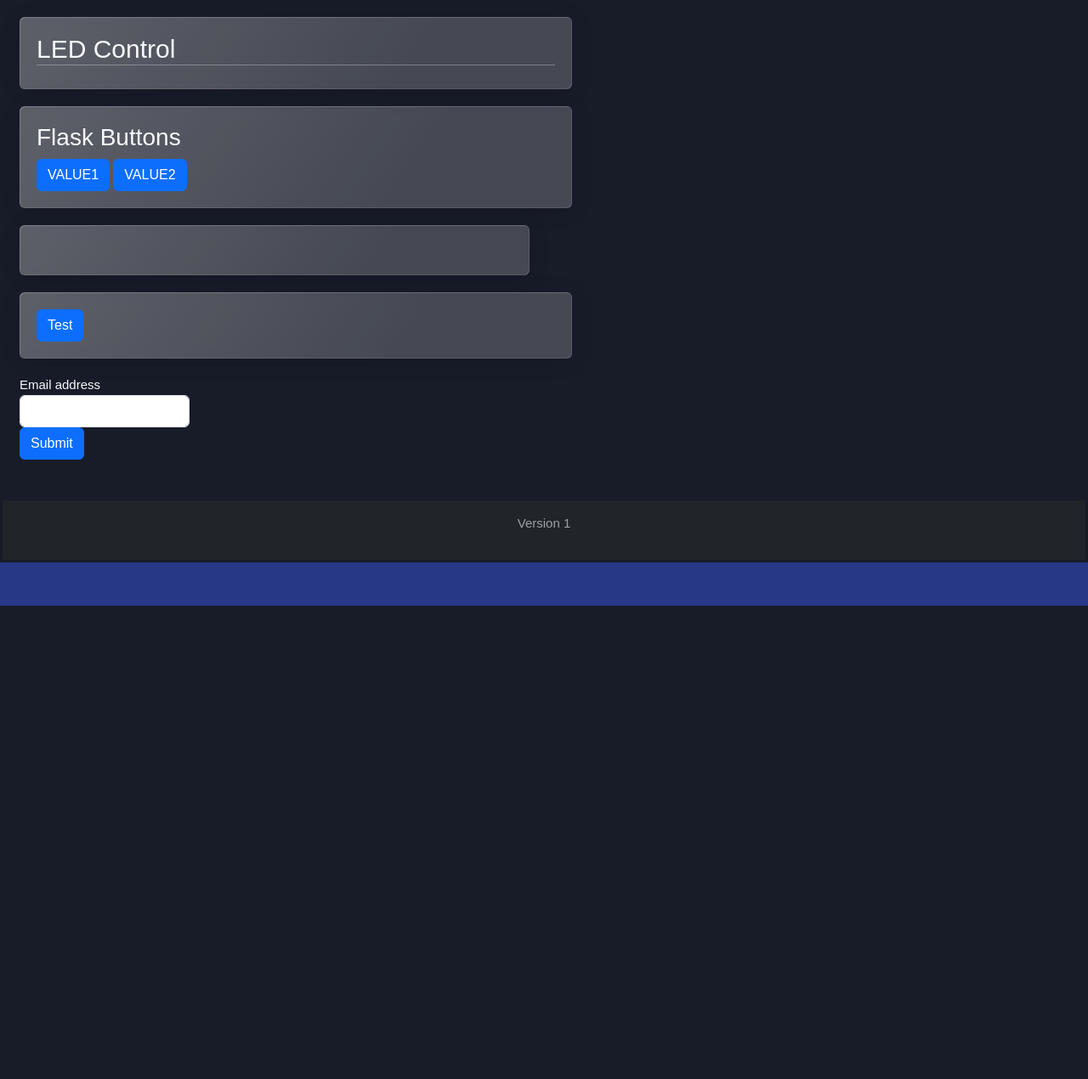
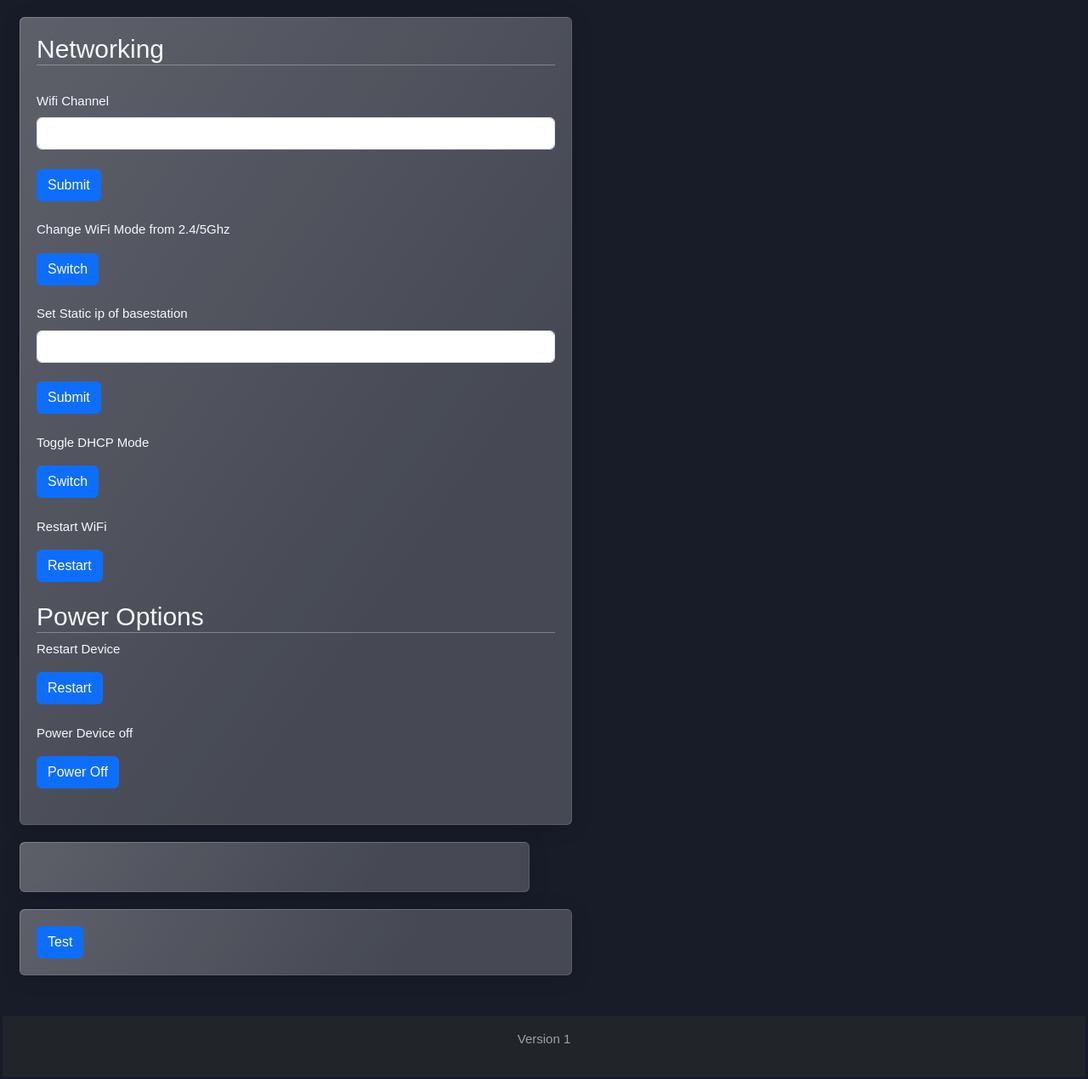
Before and after one commit to NyleMullin/CM3_Ui, a Flask app: template templates/admin.html in a window 1280 px wide. Shown: the part 87-1357 px from the top of the page at 85% size. Before the commit the page ends 800 px from the top, so only its background shows below. Run offline with Flask 3, Linux system fonts and the light colour scheme; the template is opened without the code that fills it: values that come from a table or form of the project are taken from there, others are empty; some libraries are stand-ins or nearby versions.

Commit message:
Refactored the admin page, setting up channel switching modes and system functions triggered via the ui

```diff
--- a/app.py
+++ b/app.py
@@ -8,7 +8,9 @@ Complete project details: https://randomnerdtutorials.com
 '''
 
 import os
+absolute_path = os.path.dirname(__file__)
 import threading
+import subprocess
 from datetime import date, datetime
 import time
 import RPi.GPIO as GPIO
@@ -19,159 +21,116 @@ from wtforms.validators import DataRequired
 app = Flask(__name__)
 app.config['SECRET_KEY'] = "root"
 
-GPIO.setmode(GPIO.BCM)
+# Create a class form for WiFi channel
+class WifiChannelForm(FlaskForm):
+   wifi_input_channel = StringField("Wifi Channel", validators=[DataRequired()])
+   submit = SubmitField("Submit")
 
-# Create a dictionary called pins to store the pin number, name, and pin state:
-pins = {
-   23 : {'name' : 'GPIO 23', 'state' : GPIO.LOW},
-   24 : {'name' : 'GPIO 24', 'state' : GPIO.LOW}
-   }
-
-# Set each pin as an output and make it low:
-for pin in pins:
-   GPIO.setup(pin, GPIO.OUT)
-   GPIO.output(pin, GPIO.LOW)
+# Create a class form for WiFi static ip
+class WifiStaticIp(FlaskForm):
+   wifi_input_ip = StringField("Set Static ip of basestation", validators=[DataRequired()])
+   submit = SubmitField("Submit")
 
 def read_json_file():
-   absolute_path = os.path.dirname(__file__)
    relative_path = "../system/state.json"
    full_path = os.path.join(absolute_path, relative_path)
-   with open(full_path, 'r') as openfile: # reletive path todo
+   with open(full_path, 'r') as openfile:
             # Reading from json file
             json_object = json.load(openfile)
    # return render_template('main.html', jsonfile=json.dumps(json_object["system"]))
    return json.dumps(json_object)
 
-def printloadsofstuff():
+def printloadsofstuff(): # Test function
    i = 0
    while i < 5:
       i += 1
       print("test")
 
-def changeWifiChannel(channel):
+def changeWifiChannel(channel): # Finish
    print("changing wifi channel from '{}' to", channel)
 
-@app.route("/")
+def changeWifiIp(wifi_ip): # Finish
+   print("Setting basestation to a static ip of: ", wifi_ip)
+
+@app.route("/") # Home Page
 def home():
    return render_template('main.html', jsonfile=read_json_file())
 
-@app.route("/admin")
+@app.route("/admin", methods=['GET', 'POST'])
 def main():
-   # For each pin, read the pin state and store it in the pins dictionary:
-   for pin in pins:
-      pins[pin]['state'] = GPIO.input(pin)
-   # Put the pin dictionary into the template data dictionary:
-   templateData = {
-      'pins' : pins
-      }
-   # Pass the template data into the template main.html and return it to the user
+   wifi_input_channel = None
+   wifi_form_channel = WifiChannelForm()
+   wifi_input_ip = None
+   wifi_form_ip = WifiStaticIp()
 
-   return render_template('admin.html', **templateData, jsonfile=read_json_file())
+   if wifi_form_channel.validate_on_submit():
+      wifi_input_channel = wifi_form_channel.wifi_input_channel.data
+      wifi_form_channel.wifi_input_channel.data = ''
+      changeWifiChannel(wifi_input_channel)
 
-# The function below is executed when someone requests a URL with the pin number and action in it:
-@app.route("/<changePin>/<action>")
-def action(changePin, action):
-   # Convert the pin from the URL into an integer:
-   changePin = int(changePin)
-   # Get the device name for the pin being changed:
-   deviceName = pins[changePin]['name']
-   # If the action part of the URL is "on," execute the code indented below:
-   if action == "on":
-      # Set the pin high:
-      GPIO.output(changePin, GPIO.HIGH)
-      # Save the status message to be passed into the template:
-      message = "Turned " + deviceName + " on."
-   if action == "off":
-      GPIO.output(changePin, GPIO.LOW)
-      message = "Turned " + deviceName + " off."
+   if wifi_form_ip.validate_on_submit():
+      wifi_input_ip = wifi_form_ip.wifi_input_ip.data
+      wifi_form_ip.wifi_input_ip.data = ''
+      changeWifiIp(wifi_input_ip)
 
-   # For each pin, read the pin state and store it in the pins dictionary:
-   for pin in pins:
-      pins[pin]['state'] = GPIO.input(pin)
-
-   # Along with the pin dictionary, put the message into the template data dictionary:
-   templateData = {
-      'pins' : pins
-   }
-
-   return render_template('admin.html', **templateData, jsonfile=read_json_file())
-
-# Create a class form
-class NamerForm(FlaskForm):
-   name_input = StringField("What's your name", validators=[DataRequired()])
-   submit = SubmitField("Submit")
-
-# Create a class form
-class WifiForm(FlaskForm):
-   wifi_input = StringField("Wifi Channel", validators=[DataRequired()])
-   submit = SubmitField("Submit")
-
-# Create a name page
-@app.route('/admin2', methods=['GET', 'POST'])
-def name():
-   name_input = None
-   name_form = NamerForm()
-   wifi_input = None
-   wifi_form = WifiForm()
-
-   # validate form
-   if name_form.validate_on_submit():
-      name_input = name_form.name_input.data
-      name_form.name_input.data = ''
-      printloadsofstuff()
-
-   if wifi_form.validate_on_submit():
-      wifi_input = wifi_form.wifi_input.data
-      wifi_form.wifi_input.data = ''
-      changeWifiChannel(wifi_input)
-
-   return render_template('admin2.html', jsonfile=read_json_file(),
-                        name_form=name_form,
-                        wifi_form=wifi_form,
-                        name_input=name_input,
-                        wifi_input=wifi_input)
-
-
-@app.route('/admin', methods=['POST'])
-def form_post():
-   if request.method == 'POST':
-      text = request.form['text']
-      print(request.form)
-      processed_text = text.upper()
-      print(processed_text)
-      printloadsofstuff()
-
-   # Along with the pin dictionary, put the message into the template data dictionary:
-   templateData = {
-      'pins' : pins
-   }
-   return render_template('admin.html', **templateData, jsonfile=read_json_file())
-
-@app.route("/admin", methods=['GET', 'POST'])
-def index():
-   if request.method == 'POST':
-
-      if request.form.get('action1') == 'VALUE1':
-         print('Value 1 has been pressed')
-      elif  request.form.get('action2') == 'VALUE2':
-         pass # do something else
-      else:
-         pass # unknown
-   elif request.method == 'GET':
-      return render_template('admin.html', form=form)
-
-   # Along with the pin dictionary, put the message into the template data dictionary:
-   templateData = {
-      'pins' : pins
-   }
-
-   return render_template('main.html', **templateData, jsonfile=read_json_file())
+   return render_template('admin.html', jsonfile=read_json_file(),
+                        wifi_form_channel=wifi_form_channel,
+                        wifi_input_channel=wifi_input_channel,
+                        wifi_form_ip=wifi_form_ip,
+                        wifi_input_ip=wifi_input_ip)
 
 #background process happening without any refreshing
 @app.route('/background_process_test')
 def background_process():
    return "<p>Hello!</p>"
 
+#background process happening without any refreshing
+@app.route('/wifiMode')
+def bp_wifiMode():
+   # change channel from 11 - 36
+   hostapd_path = "/etc/hostapd/hostapd.conf"
+   with open(hostapd_path, 'r+') as default_config:
+      for line in default_config:
+         if line.lstrip().startswith('channel='):
+            channel = line.rsplit('=', 1)[1]
+            if channel <= "14":
+               print("WiFi is in 2.4 ghz mode changing to 5ghz")
+               default_config.write('channel={}\n'.format(36))
+            else:
+               print("Wifi is in 5ghz mode changing to 2.4ghz")
+               default_config.write('channel={}\n'.format(11))
+
+   # subprocess.run(["sudo", "ip", "link", "set", "wlan0", "down"])
+   # subprocess.Popen(("/etc/init.d/hostapd", "restart"), shell = False).wait()
+   # subprocess.run(["cm3"])
+   # subprocess.run(["sudo", "ip", "link", "set", "wlan0", "up"])
+   # time.sleep(5)
+   return str(line)
+
+#background process happening without any refreshing
+@app.route('/wifiDhcp')
+def bp_wifiDhcp():
+   return "<p>Toggle enabling the dhcp</p>"
+
+#background process happening without any refreshing
+@app.route('/wifiRestart')
+def bp_wifiRestart():
+   subprocess.run(["sudo", "ip", "link", "set", "wlan0", "down"])
+   subprocess.Popen(("/etc/init.d/hostapd", "restart"), shell = False).wait()
+   subprocess.run(["cm3"])
+   subprocess.run(["sudo", "ip", "link", "set", "wlan0", "up"])
+   time.sleep(5)
+
+#background process happening without any refreshing
+@app.route('/powerRestart')
+def bp_powerRestart():
+   os.system("sudo reboot")
+
+#background process happening without any refreshing
+@app.route('/powerOff')
+def bp_powerOff():
+   os.system("sudo shutdown -h now")
+
 
 if __name__ == "__main__":
 
--- a/templates/admin.html
+++ b/templates/admin.html
@@ -9,6 +9,7 @@
    <!-- FontAwesome -->
    <link rel="stylesheet" href="https://cdnjs.cloudflare.com/ajax/libs/font-awesome/4.7.0/css/font-awesome.min.css">
    <title>CM3 Base Station</title>
+   <script src="//ajax.googleapis.com/ajax/libs/jquery/1.9.1/jquery.min.js"></script>
 </head>
 
 <body>
@@ -30,7 +31,7 @@
             <a class="nav-link active" aria-current="page" href="/admin">Admin</a>
             </li>
             <li class="underline">
-            <a class="nav-link" href="/admin2">Admin2</a>
+            <a class="nav-link" href="#">Admin2</a>
             </li>
          </ul>
       </div>
@@ -65,25 +66,136 @@
 </nav>
 
 <div class="card">
-   <h1>LED Control</h1>
-   {% for pin in pins %}
-   <h2>{{ pins[pin].name }}
-   {% if pins[pin].state == true %}
-      is currently <strong>on</strong></h2><div class="row"><div class="col-md-2">
-      <a href="/{{pin}}/off" class="btn btn-primary" role="button">Turn off</a></div></div>
-   {% else %}
-      is currently <strong>off</strong></h2><div class="row"><div class="col-md-2">
-      <a href="/{{pin}}/on" class="btn btn-primary" role="button">Turn on</a></div></div>
-   {% endif %}
-   {% endfor %}
-</div>
 
-<div class="card">
-   <h3>Flask Buttons</h3>
-      <form method="post" action="/">
-         <input type="submit" value="VALUE1" name="action1" class="btn btn-primary"/>
-         <input type="submit" value="VALUE2" name="action2" class="btn btn-primary"/>
+{% block content %}
+
+<h1>Networking</h1>
+<br/>
+{% if wifi_input_channel %}
+      <h1>Changing channel to {{ wifi_input_channel }}</h1>
+{% else %}
+      <form method="POST">
+         {{ wifi_form_channel.hidden_tag() }}
+
+         {{ wifi_form_channel.wifi_input_channel.label(
+            class="form-label") }}
+
+         {{ wifi_form_channel.wifi_input_channel(
+            class="form-control") }}
+         <br/>
+         {{ wifi_form_channel.submit(
+            class="btn btn-primary") }}
       </form>
+
+      {% endif %}
+<br/>
+<p>Change WiFi Mode from 2.4/5Ghz</p>
+<script type=text/javascript>
+   $(function() {
+      $('a#wifi_mode').on('click', function(e) {
+         e.preventDefault()
+         $.getJSON('/wifiMode',
+            function(data) {
+         //do nothing
+         });
+         return false;
+      });
+   });
+</script>
+<form>
+      <a href=# id=wifi_mode><button class='btn btn-primary'>Switch</button></a>
+</form>
+<br/>
+{% if wifi_input_ip %}
+      <h1>Setting Static Ip of DroneBastation to {{ wifi_input_ip }}</h1>
+{% else %}
+      <form method="POST">
+         {{ wifi_form_ip.hidden_tag() }}
+
+         {{ wifi_form_ip.wifi_input_ip.label(
+            class="form-label") }}
+
+         {{ wifi_form_ip.wifi_input_ip(
+            class="form-control") }}
+         <br/>
+         {{ wifi_form_ip.submit(
+            class="btn btn-primary") }}
+      </form>
+
+      {% endif %}
+<br/>
+<p>Toggle DHCP Mode</p>
+<script type=text/javascript>
+   $(function() {
+      $('a#wifi_dhcp').on('click', function(e) {
+         e.preventDefault()
+         $.getJSON('/wifiDhcp',
+            function(data) {
+         //do nothing
+         });
+         return false;
+      });
+   });
+</script>
+<form>
+      <a href=# id=wifi_dhcp><button class='btn btn-primary'>Switch</button></a>
+</form>
+<br/>
+<p>Restart WiFi</p>
+<script type=text/javascript>
+   $(function() {
+      $('a#wifi_restart').on('click', function(e) {
+         e.preventDefault()
+         $.getJSON('/wifiRestart',
+            function(data) {
+         //do nothing
+         });
+         return false;
+      });
+   });
+</script>
+<form>
+      <a href=# id=wifi_restart><button class='btn btn-primary'>Restart</button></a>
+</form>
+<br/>
+<h1>Power Options</h1>
+<p>Restart Device</p>
+<script type=text/javascript>
+   $(function() {
+      $('a#power_restart').on('click', function(e) {
+         e.preventDefault()
+         $.getJSON('/powerRestart',
+            function(data) {
+         //do nothing
+         });
+         return false;
+      });
+   });
+</script>
+<form>
+      <a href=# id=power_restart><button class='btn btn-primary'>Restart</button></a>
+</form>
+<br/>
+
+<p>Power Device off</p>
+<script type=text/javascript>
+   $(function() {
+      $('a#power_off').on('click', function(e) {
+         e.preventDefault()
+         $.getJSON('/powerOff',
+            function(data) {
+         //do nothing
+         });
+         return false;
+      });
+   });
+</script>
+<form>
+      <a href=# id=power_off><button class='btn btn-primary'>Power Off</button></a>
+</form>
+<br/>
+
+{% endblock %}
 </div>
 
 <pre class="json_data" id="json_data">
@@ -96,7 +208,6 @@
    {% endif %}
 </pre>
 
-<script src="//ajax.googleapis.com/ajax/libs/jquery/1.9.1/jquery.min.js"></script>
 <script type=text/javascript>
       $(function() {
          $('a#test').on('click', function(e) {
@@ -116,17 +227,7 @@
       </form>
 </div>
 
-<div id="input-field">
-   <form method="POST">
-      <label for="input-field">Email address</label>
-      <input name="text" class="form-control">
-      <button type="submit" class="btn btn-primary">Submit</button>
-   </form>
-</div>
-
-<div class="mt-5 p-3 bg-dark text-white text-center" id="footer">
-   <p>Version 1</p>
- </div>
+{% include 'footer.html' %}
 
 <!-- Popper.js, then Bootstrap JS -->
 <script src="https://cdn.jsdelivr.net/npm/@popperjs/core@2.11.6/dist/umd/popper.min.js" integrity="sha384-oBqDVmMz9ATKxIep9tiCxS/Z9fNfEXiDAYTujMAeBAsjFuCZSmKbSSUnQlmh/jp3" crossorigin="anonymous"></script>
--- a/templates/main.html
+++ b/templates/main.html
@@ -30,7 +30,7 @@
             <a class="nav-link" href="/admin">Admin</a>
             </li>
             <li class="underline">
-            <a class="nav-link" href="/admin2">Admin2</a>
+            <a class="nav-link" href="#">Admin2</a>
             </li>
          </ul>
       </div>
```
Also changed, not shown: templates/admin2.html (deleted, +0 -129 lines).
